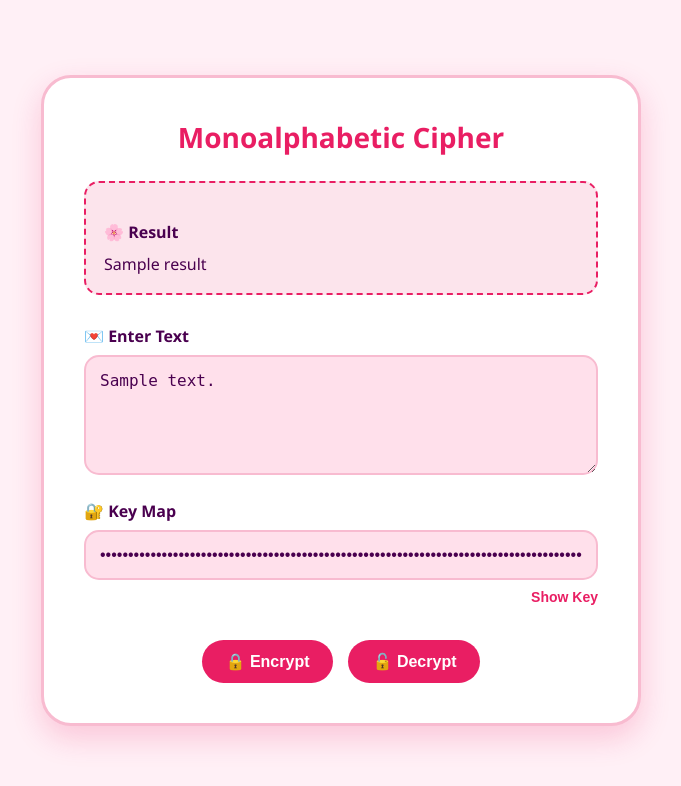
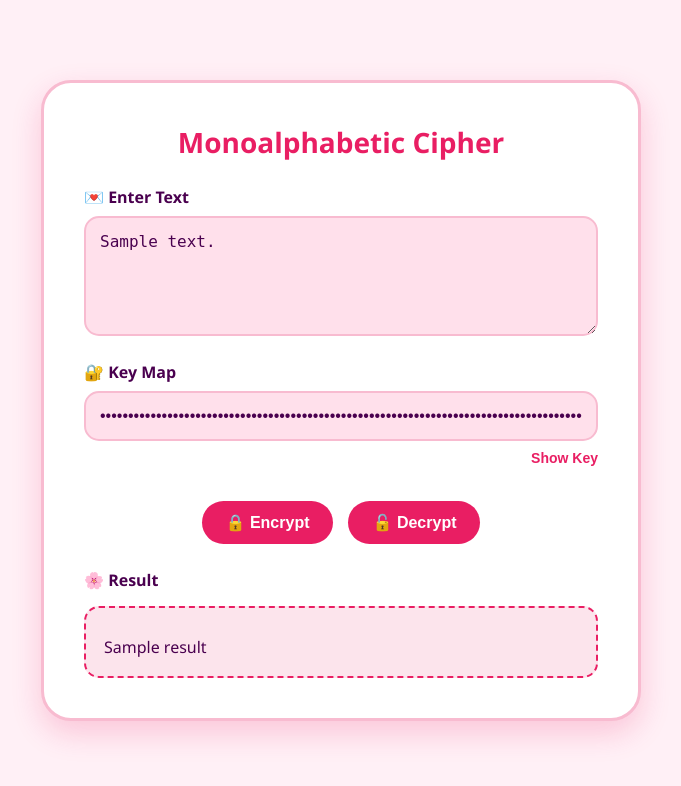
Before and after one commit to kian8890/-1, a Flask app: template templates/index.html in a window 1280 px wide. Shown: the top 786 px of the page, without its empty margins (299-980 px from the left). Run offline with Flask 2, Linux system fonts and the light colour scheme; the template is opened without the code that fills it: most values are stand-ins (such as "Sample title", 1, 10 or a date in 2020).

Commit message:
Update index.html

```diff
--- a/templates/index.html
+++ b/templates/index.html
@@ -115,7 +115,7 @@
       background-color: #fce4ec;
       padding: 18px;
       border-radius: 15px;
-      margin-bottom: 30px;
+      margin-top: 15px;
       border: 2px dashed var(--primary);
     }
 
@@ -149,14 +149,6 @@
   <div class="card">
     <h1>Monoalphabetic Cipher</h1>
     <form method="POST">
-
-      {% if result %}
-      <div class="output">
-        <label>🌸 Result</label>
-        <p>{{ result }}</p>
-      </div>
-      {% endif %}
-
       <label for="plaintext">💌 Enter Text</label>
       <textarea name="plaintext" placeholder="Type your message...">{{ plaintext }}</textarea>
 
@@ -172,6 +164,13 @@
         <button type="submit" name="action" value="decrypt">🔓 Decrypt</button>
       </div>
     </form>
+
+    {% if result %}
+    <label style="margin-top: 25px;">🌸 Result</label>
+    <div class="output">
+      <p>{{ result }}</p>
+    </div>
+    {% endif %}
   </div>
 </body>
 </html>
```
